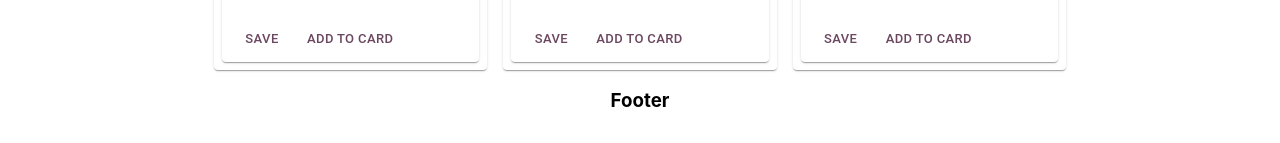
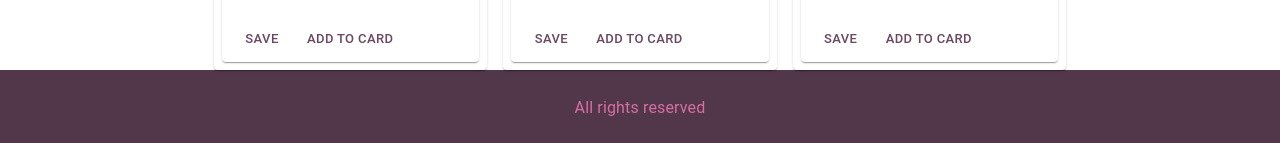
Before and after one commit to Alonasa/super-sales, a React (Create React App) app: page / in a window 1280 px wide. Shown: the part 1153-1296 px from the top of the page. Built offline with nearby package versions, Linux system fonts and the light colour scheme.

Commit message:
added basic footer

```diff
--- a/src/components/Footer.tsx
+++ b/src/components/Footer.tsx
@@ -1,9 +1,12 @@
 import React from 'react';
+import {FooterMenu} from './FooterMenu';
+
+const color = 'primary'
 
 export const Footer = () => {
   return (
-    <footer>
-      <h3>Footer</h3>
+    <footer style={{backgroundColor: color}}>
+      <FooterMenu/>
     </footer>
   );
 };
--- /dev/null
+++ b/src/components/FooterMenu.tsx
@@ -0,0 +1,13 @@
+import React from 'react';
+import Box from '@mui/material/Box';
+import {Container, Typography} from '@mui/material';
+
+export const FooterMenu = () => {
+  return (
+	<Box style={{backgroundColor: '#52374a', padding:'2%'}}>
+		<Container>
+		  <Typography color='secondary'>All rights reserved</Typography>
+		</Container>
+	</Box>
+  );
+};
```
Also changed, not shown: src/components/SearchBar.tsx (+4 -4 lines).
